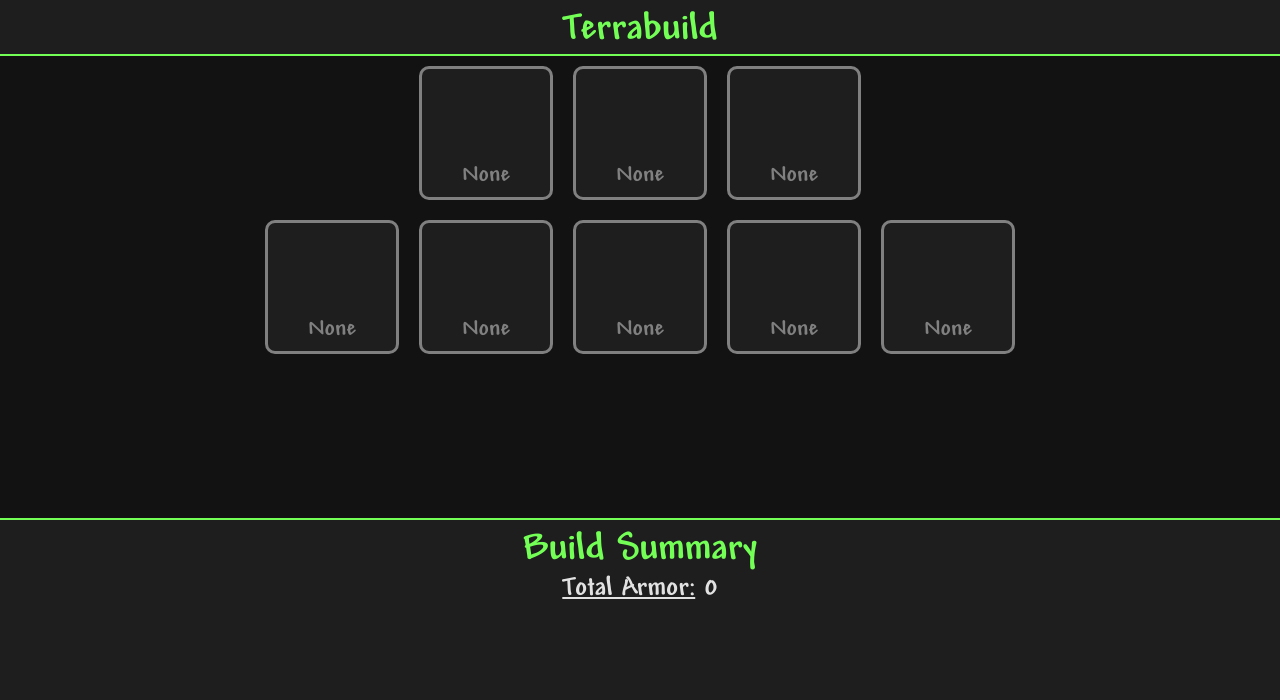
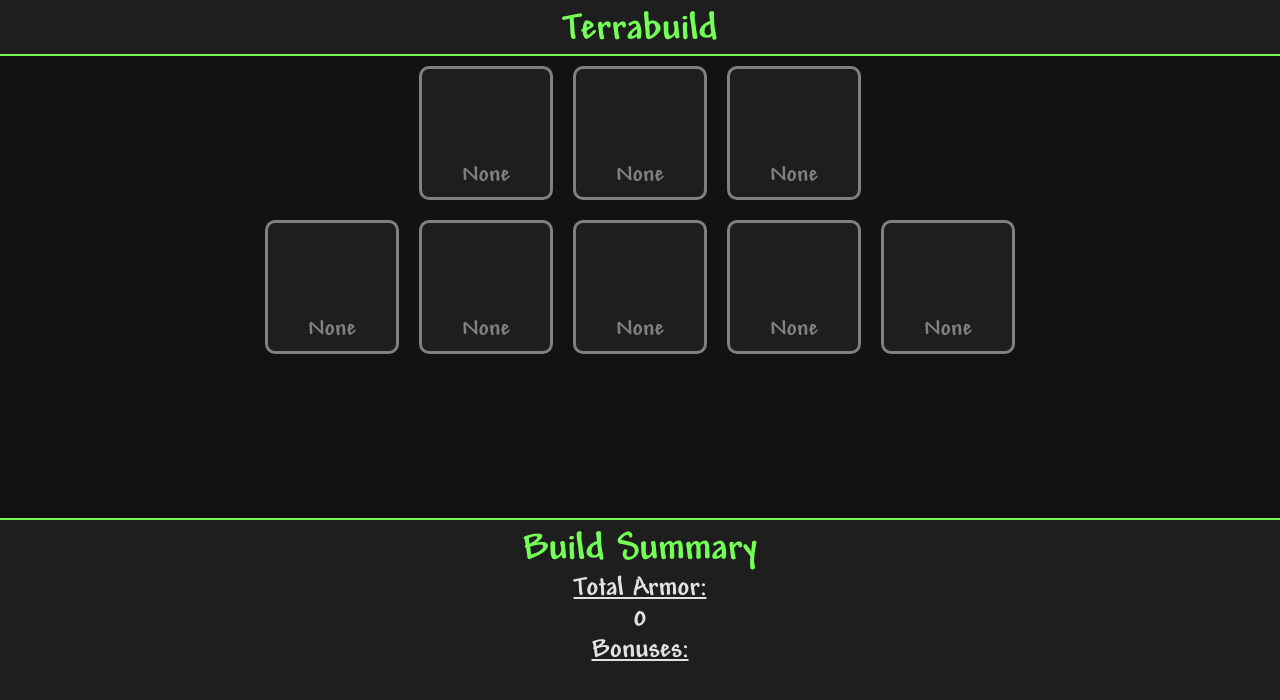
Before and after one commit to lucaswarwick02/terrabuild, a React (Create React App) app: page / in a window 1280 px wide. Shown: the top 700 px of the page. Built offline with nearby package versions, Linux system fonts and the light colour scheme.

Commit message:
Combine all bonuses into string

```diff
--- a/src/components/BuildSummary.js
+++ b/src/components/BuildSummary.js
@@ -1,7 +1,7 @@
 import '../css/BuildSummary.css';
-import React, { useEffect } from 'react';
+import React from 'react';
 import { queryHead, queryChest, queryLegs, querySetBonus, querySetEffect } from './JsonManager'
-import { bonusToString, complexBonusToString, combineComplexBonuses } from '../HelperFunctions'
+import { complexBonusToString, combineComplexBonuses } from '../HelperFunctions'
 
 function BuildSummary(props) {
 
@@ -26,13 +26,20 @@ function BuildSummary(props) {
     const chestBonus = queryChest(props.data.chest).bonus;
     const legsBonus = queryLegs(props.data.legs).bonus;
 
+    const combinedBonuses = combineComplexBonuses([headBonus, chestBonus, legsBonus, setBonus])
+
     return (
         <div id="buildSummary">
             <h3>Build Summary</h3>
-            <p><span style={{textDecoration: "underline"}}>Total Armor:</span> {totalArmor}</p>
-            {setBonus && <p><span style={{textDecoration: "underline"}}>Set Bonus:</span> {JSON.stringify(setBonus)}</p>}
-            {setEffect && <p><span style={{textDecoration: "underline"}}>Set Effect:</span> {setEffect}</p>}
-            <p>{complexBonusToString(combineComplexBonuses([headBonus, chestBonus, legsBonus]))}</p>
+
+            <p><span style={{textDecoration: "underline"}}>Total Armor:</span></p>
+            <p>{totalArmor}</p>
+
+            {combinedBonuses && <p><span style={{textDecoration: "underline"}}>Bonuses:</span></p>}
+            {combinedBonuses && <p>{complexBonusToString(combinedBonuses)}</p>}
+
+            {setEffect && <p><span style={{textDecoration: "underline"}}>Effects:</span></p>}
+            {setEffect && <p>{setEffect}</p>}
         </div>
     );
 }
```
